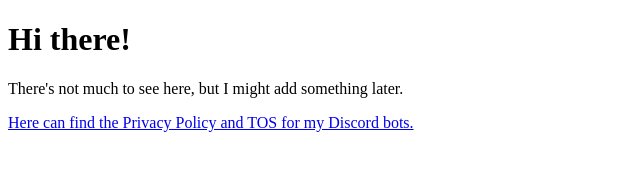
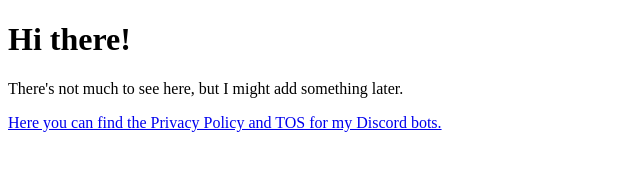
Before and after one commit to PersonPersonson/personpersonson.github.io, a plain HTML site: page index.html in a window 1280 px wide. Shown: the full height of the page, 0-640 px from the left. Drawn offline with Linux system fonts and the light colour scheme.

Commit message:
Fix typo in navigation link text

```diff
--- a/index.html
+++ b/index.html
@@ -7,7 +7,7 @@
     <h1>Hi there!</h1>
     <p>There's not much to see here, but I might add something later.</p>
     <nav>
-        <a href="bot-tos-policy.html">Here  can find the Privacy Policy and TOS for my Discord bots.</a>
+        <a href="bot-tos-policy.html">Here you can find the Privacy Policy and TOS for my Discord bots.</a>
     </nav>
 </body>
 </html>
```
